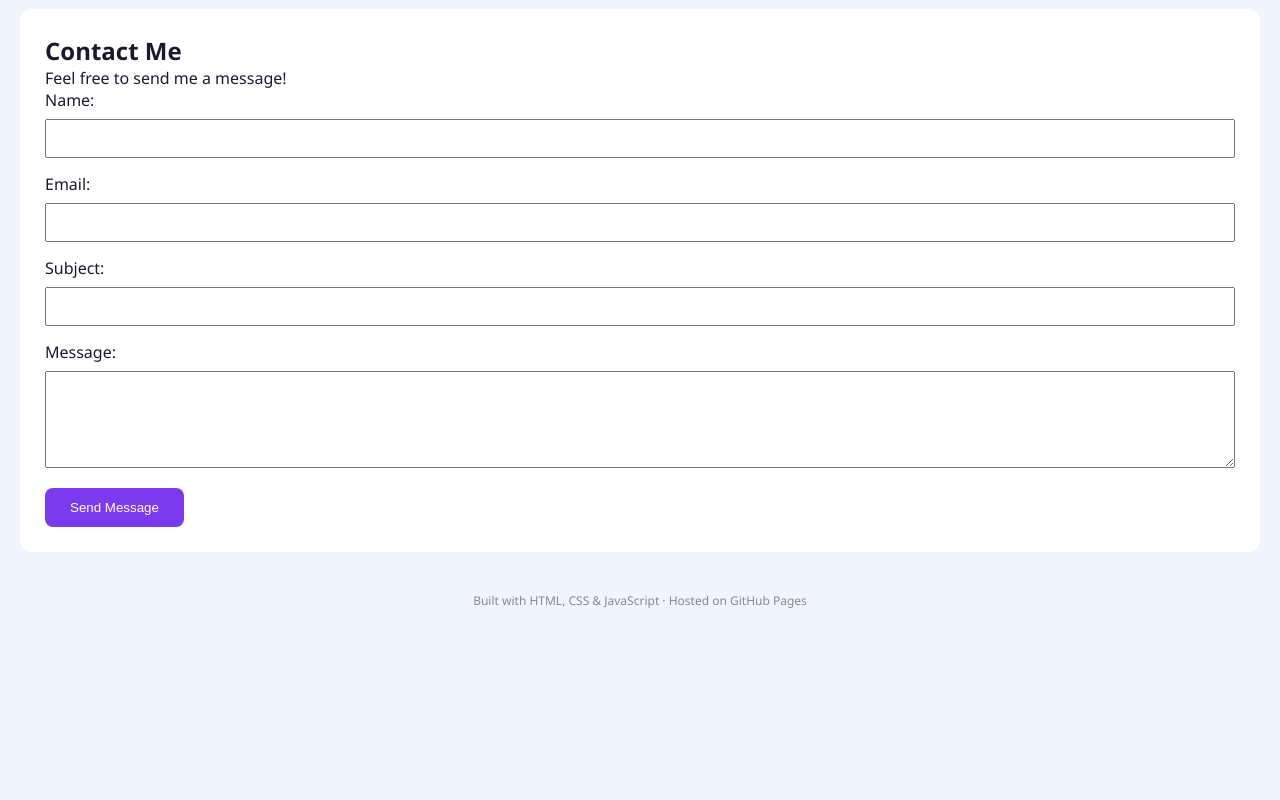
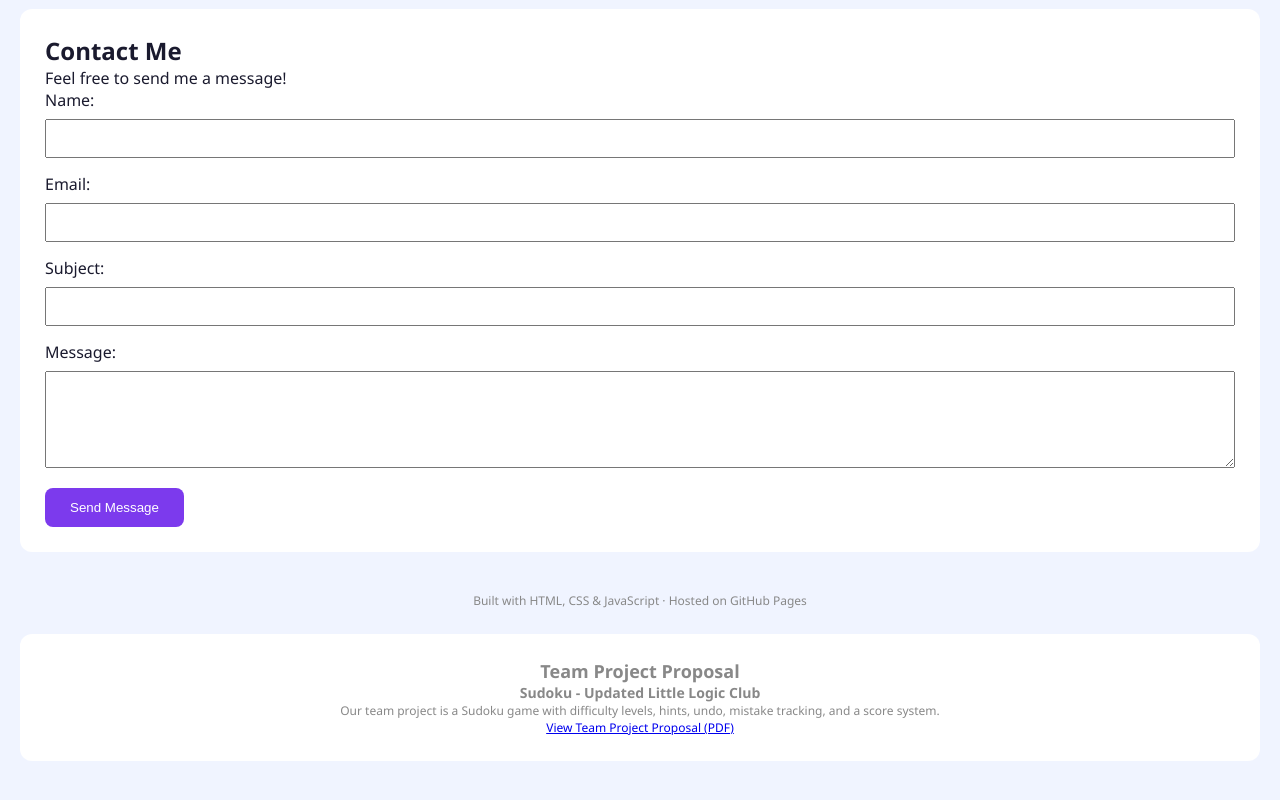
Before and after one commit to yaminkywatkhaing1422001-create/week1, a plain HTML site: page week5/index.html in a window 1280 px wide. Shown: the part 712-1512 px from the top of the page. Before the commit the page ends 1341 px from the top, so only its background shows below. Drawn offline with Linux system fonts and the light colour scheme.

Commit message:
Update index.html

```diff
--- a/week5/index.html
+++ b/week5/index.html
@@ -184,7 +184,18 @@ document.getElementById("contactForm").addEventListener("submit", function(event
 </script>
 <footer>
     <p>Built with HTML, CSS &amp; JavaScript · Hosted on GitHub Pages</p>
-  </footer>
+
+<section id="team-project" style="background:white; padding:25px; border-radius:12px; margin:25px 0;">
+  <h2>Team Project Proposal</h2>
+  <h3>Sudoku - Updated Little Logic Club</h3>
+  <p>Our team project is a Sudoku game with difficulty levels, hints, undo, mistake tracking, and a score system.</p>
+  <a href="https://ask2k01.github.io/web-programming/Sudoku-%20Updated%20Little%20Logic%20Club.pdf"
+     target="_blank" rel="noopener noreferrer">
+    View Team Project Proposal (PDF)
+  </a>
+</section>
+
+</footer>
 
 </body>
 </html>
```
